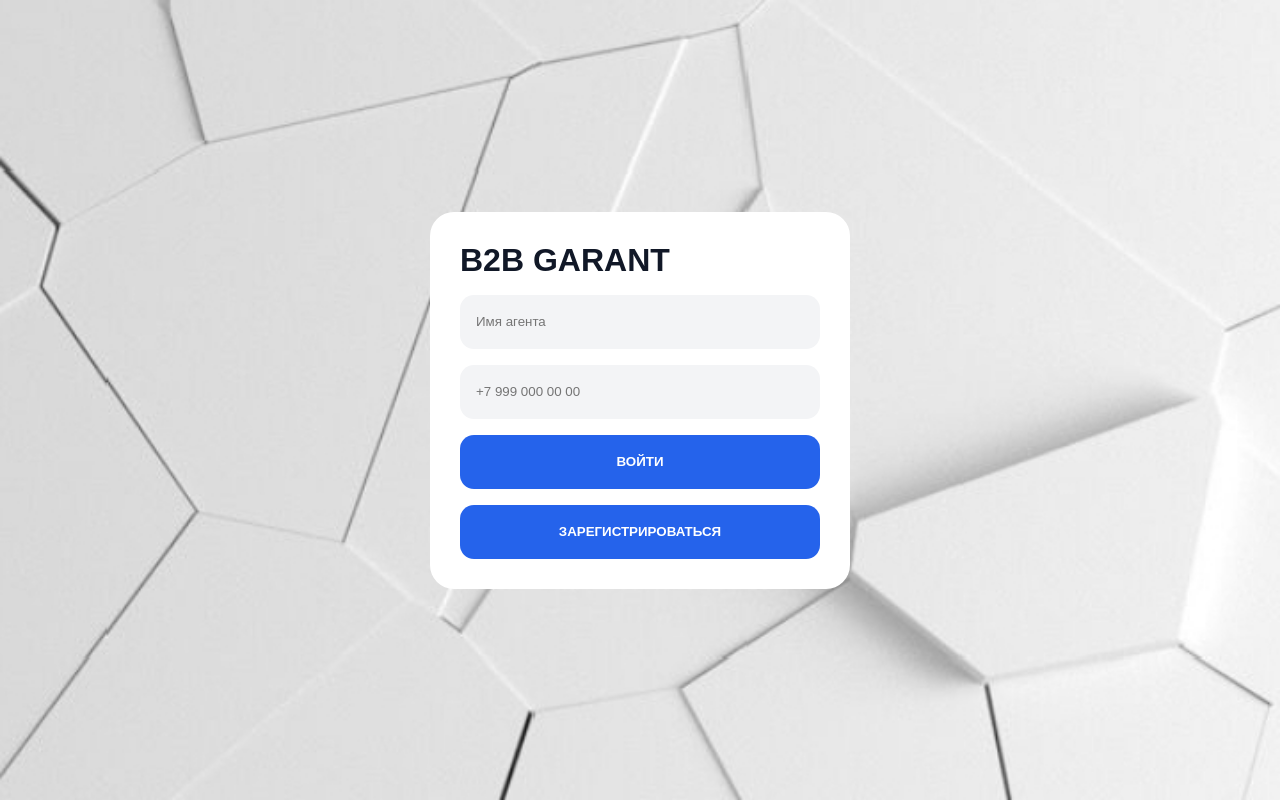
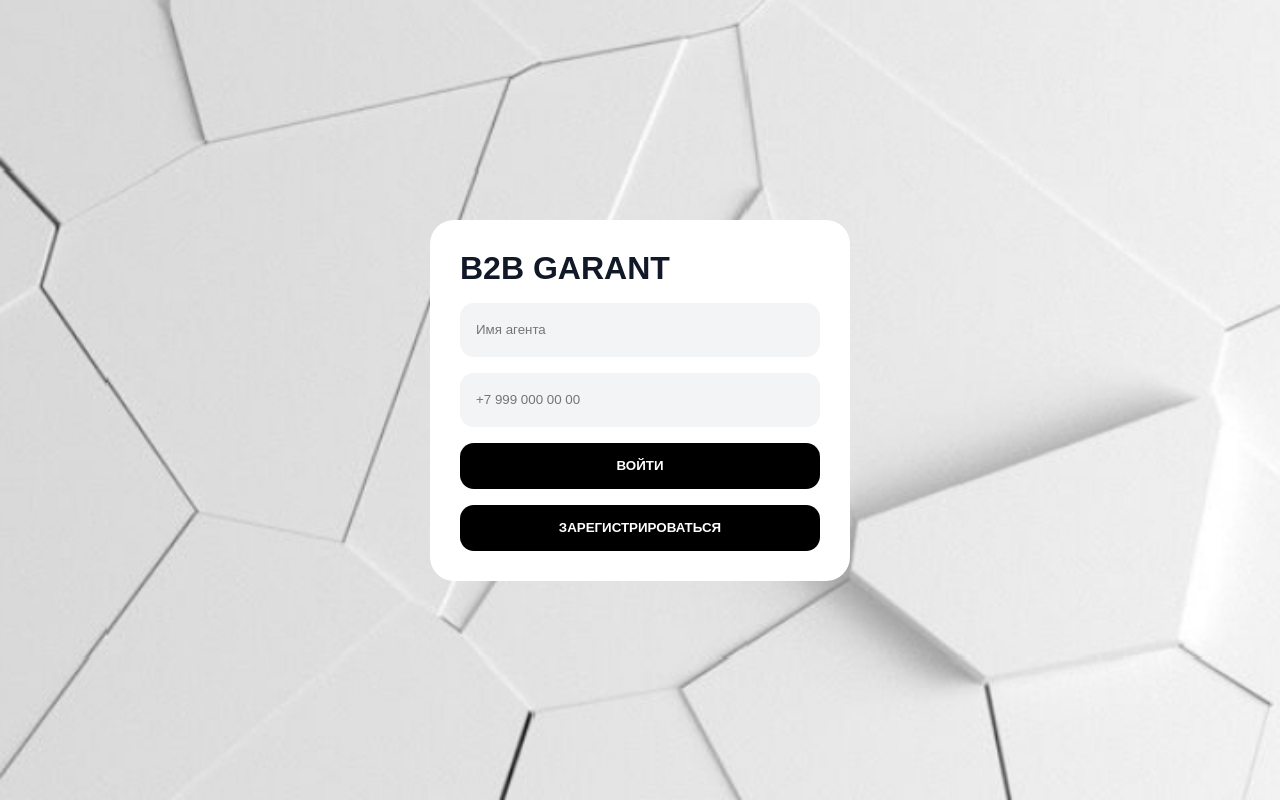
Before and after one commit to xarizmacpm112-commits/Vercel-4, a Next.js app: page / in a window 1280 px wide. Built offline with nearby package versions, Linux system fonts and the light colour scheme.

Commit message:
Update globals.css

```diff
--- a/app/globals.css
+++ b/app/globals.css
@@ -27,7 +27,7 @@ body {
 .login-card {
   width: 100%;
   max-width: 420px;
-  background: white; /* Чистый белый цвет без прозрачности */
+  background: white;
   padding: 30px;
   border-radius: 24px;
   display: flex;
@@ -47,21 +47,22 @@ body {
   padding: 0 16px;
 }
 
+/* ИСПРАВЛЕНО: Кнопка на экране входа теперь ЧЕРНАЯ и ТОНЬШЕ */
 .login-card button {
-  height: 54px;
+  height: 46px;         /* Сделали тоньше (было 54px) */
   border: none;
   border-radius: 14px;
-  background: #2563eb;
+  background: #000000;  /* Сделали строго черной (было #2563eb) */
   color: white;
   font-weight: bold;
+  cursor: pointer;
 }
 
-/* ИСПРАВЛЕНО: Полностью убрали белый полупрозрачный слой сайта. Фон теперь 100% оригинальный */
 .crm-container {
   height: 100vh;
   max-width: 500px;
   margin: 0 auto;
-  background: transparent !important; /* Контейнер стал полностью прозрачным */
+  background: transparent !important;
   position: relative;
   display: flex;
   flex-direction: column;
```
